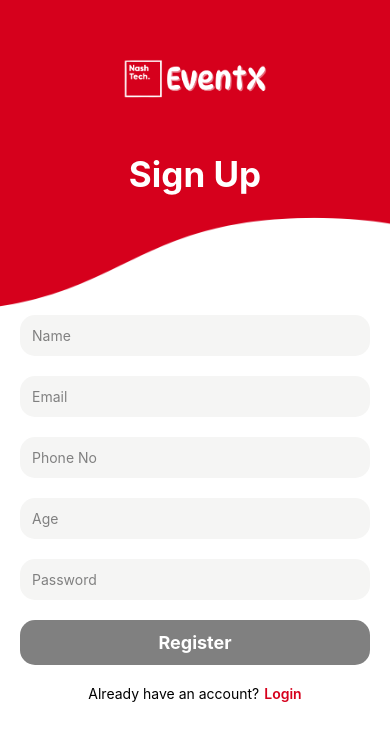
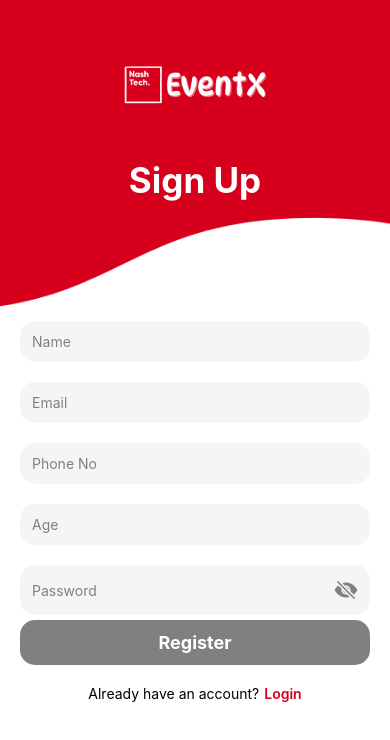
Before and after one commit to 0000aditya0000/eventxui, a React Native app: screen /Signup in a window 390 px wide. Shown: the part 102-842 px from the top of the page. Built offline with nearby package versions, Linux system fonts and the light colour scheme.

Commit message:
added hide show password on signup screen

```diff
--- a/Screens/Signup/Signup.tsx
+++ b/Screens/Signup/Signup.tsx
@@ -13,6 +13,7 @@ import {
 import Animated, { FadeInUp } from "react-native-reanimated";
 import { signup } from "../../Services/Auth/authService";
 import Toast from "react-native-toast-message";
+import { Ionicons } from "@expo/vector-icons";
 
 type FormValues = {
   name: string;
@@ -46,6 +47,7 @@ const SignupPage = ({ navigation }) => {
     password: "",
     age: "",
   });
+  const [secureText, setSecureText] = useState(true);
 
   const validate = (field: string, value: string) => {
     let error = "";
@@ -188,15 +190,22 @@ const SignupPage = ({ navigation }) => {
             {errors.age ? (
               <Text style={styles.errorText}>{errors.age}</Text>
             ) : null}
-            <View style={styles.inputContainer}>
+            <View style={styles.passwordContainer}>
               <TextInput
                 placeholder="Password"
                 placeholderTextColor={"gray"}
                 onChangeText={(text) => handleChange("password", text)}
                 value={values.password}
-                secureTextEntry
-                style={styles.input}
+                secureTextEntry={secureText}
+                style={{ flex: 1 }}
               />
+              <TouchableOpacity onPress={() => setSecureText(!secureText)}>
+                <Ionicons
+                  name={secureText ? "eye-off" : "eye"}
+                  size={24}
+                  color="gray"
+                />
+              </TouchableOpacity>
             </View>
             {errors.password ? (
               <Text style={styles.errorText}>{errors.password}</Text>
@@ -306,6 +315,14 @@ const styles = StyleSheet.create({
     textAlign: "center",
     fontSize: 18,
   },
+  passwordContainer: {
+    backgroundColor: "rgb(245 245 244)",
+    padding: 12,
+    borderRadius: 15,
+    width: "100%",
+    display: "flex",
+    flexDirection: "row",
+  },
 });
 
 export default SignupPage;
```
